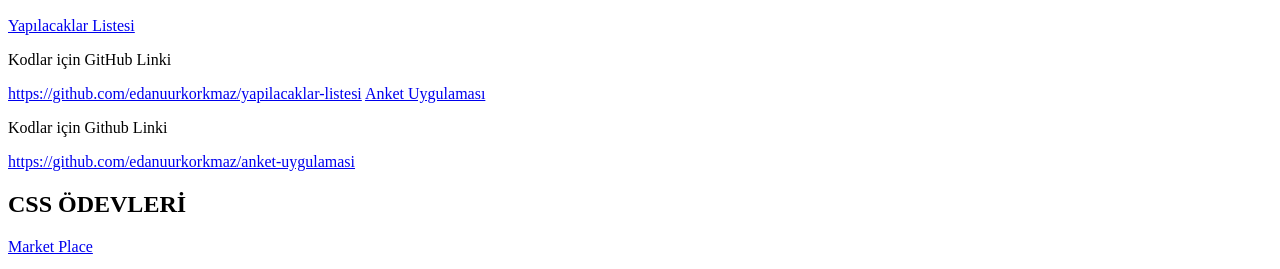
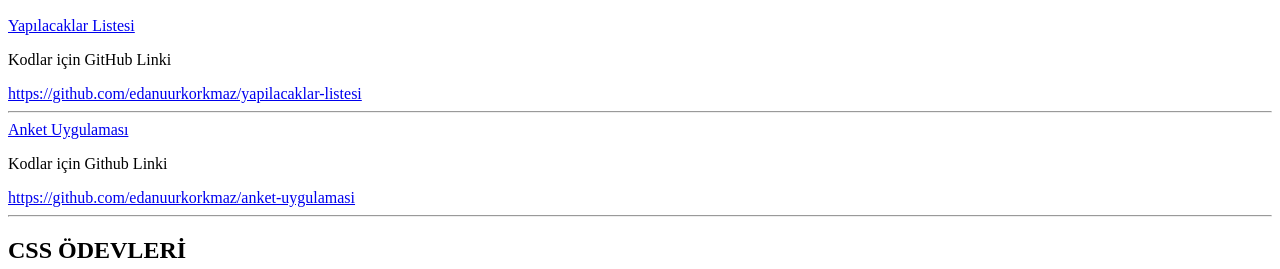
Before and after one commit to edanuurkorkmaz/edanuurkorkmaz.github.io, a plain HTML site: page index.html in a window 1280 px wide. Shown: the part 168-437 px from the top of the page. Drawn offline with Linux system fonts and the light colour scheme.

Commit message:
düzenlemeler yapıldı.

```diff
--- a/index.html
+++ b/index.html
@@ -13,9 +13,13 @@
             <a href="https://yapilacaklar-listesi-sigma.vercel.app/">Yapılacaklar Listesi</a>
             <p>Kodlar için GitHub Linki</p>
             <a href="https://github.com/edanuurkorkmaz/yapilacaklar-listesi">https://github.com/edanuurkorkmaz/yapilacaklar-listesi</a>
+            <br>
+            <hr>
             <a href="https://anket-uygulamasi.vercel.app/">Anket Uygulaması</a>
             <p>Kodlar için Github Linki</p>
             <a href="https://github.com/edanuurkorkmaz/anket-uygulamasi">https://github.com/edanuurkorkmaz/anket-uygulamasi</a>
+            <br>
+            <hr>
             <h2>CSS ÖDEVLERİ</h2>
             <a href="https://figma-marketplace.vercel.app/">Market Place</a>
             <p>Kodlar için Github Linki</p>
```
